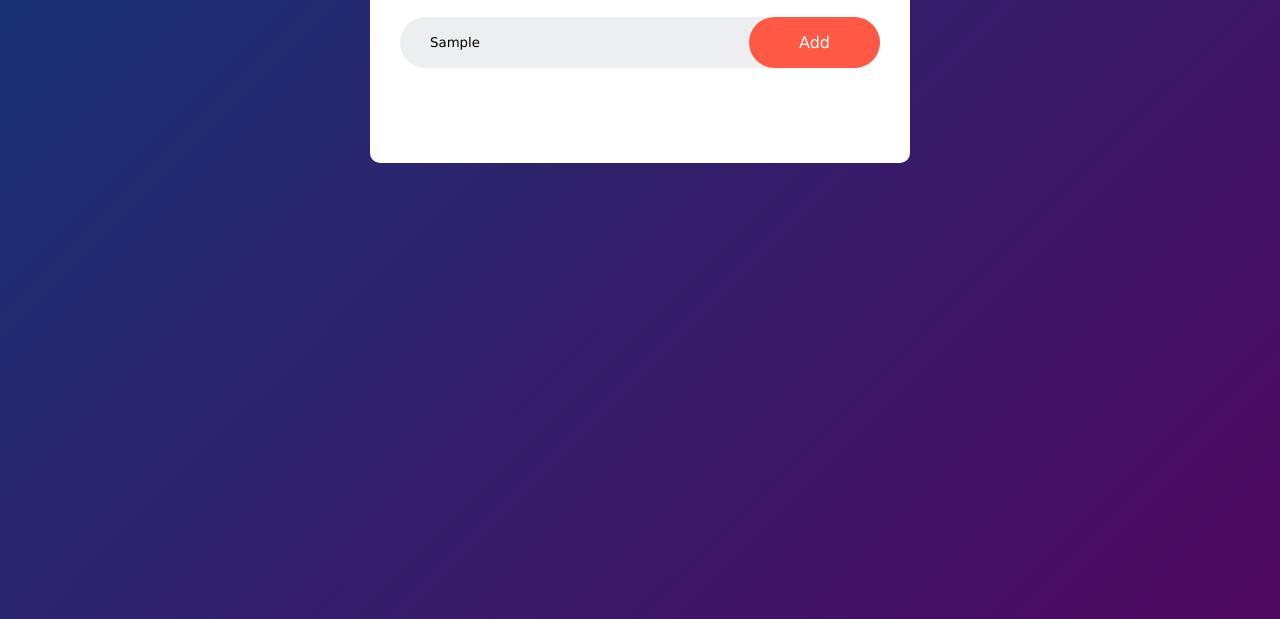
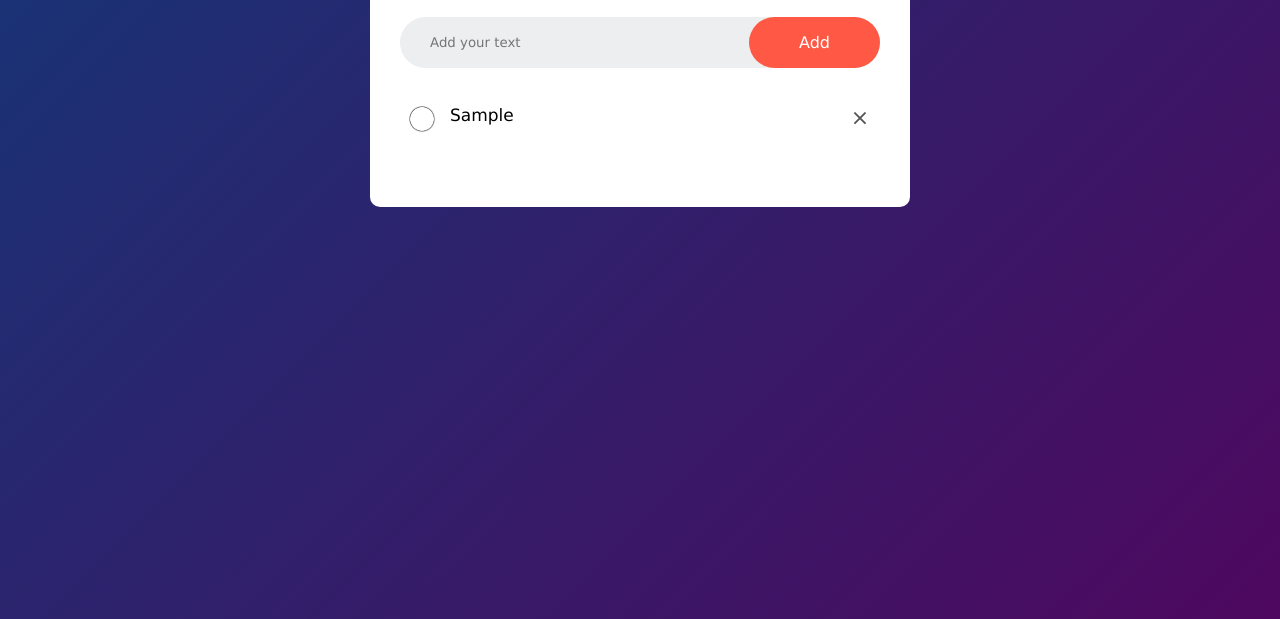
Before and after one commit to hannasabrynna/to-do-list, a plain HTML site: page index.html in a window 1280 px wide. Both pictures are taken after typing "Sample" into the empty fields and a click on the button "Add". Shown: the part 181-800 px from the top of the page. Drawn offline with Linux system fonts and the light colour scheme.

Commit message:
funções concluidas

```diff
--- a/index.html
+++ b/index.html
@@ -13,14 +13,11 @@
 
             <div class="row">
                 <input type="text" id="input-box" placeholder="Add your text">
-                <button>Add</button>
+                <button onclick="addTask()">Add</button>
             </div>
-            <ul id="list-container">
-                <!-- <li class="checked">Task 1</li>
-                <li>Task 2</li>
-                <li>Task 3</li> -->
-            </ul>
+            <ul id="list-container"></ul>
         </div>
     </div>
+    <script src="script.js"></script>
 </body>
 </html>
--- a/script.js
+++ b/script.js
@@ -0,0 +1,40 @@
+const inputBox =document.getElementById("input-box");
+const listContainer =document.getElementById("list-container");
+console.log("aqui")
+
+function addTask(){
+    if(inputBox.value === ''){
+        alert("You must write something");
+    }else{
+        let li = document.createElement("li");
+        li.innerHTML = inputBox.value;
+        listContainer.appendChild(li);
+        let span = document.createElement("span");
+        span.innerHTML = "\u00d7";  //Adiciona um "X"
+        li.appendChild(span);
+    }
+    inputBox.value = "";
+    saveData();
+}
+
+// Marcar como feito e deletar
+listContainer.addEventListener("click", function(e){
+    if(e.target.tagName === "LI"){  //Se clicar no li
+        e.target.classList.toggle("checked"); //O elemento sera marcado com checked
+        saveData();
+    }else if(e.target.tagName === "SPAN"){  //Se clicar no span (que é o "X")
+        e.target.parentElement.remove(); //Apaga elemento
+        saveData();
+    }
+}, false);
+
+// Salva do navegador
+function saveData(){
+    localStorage.setItem("data", listContainer.innerHTML);
+}
+
+// Mostra as Tasks quando fecharmos e abrirmos o navegador
+function showTask(){
+    listContainer.innerHTML = localStorage.getItem("data");
+}
+showTask();
--- a/style.css
+++ b/style.css
@@ -93,3 +93,19 @@ ul li.checked{
 ul li.checked::before{
     background-image: url(img/checked.png);
 }
+
+ul li span{
+    position: absolute;
+    right: 0;
+    top: 5px;
+    width: 40px;
+    height: 40px;
+    font-size: 22px;
+    color: #555;
+    line-height: 40px;
+    text-align: center;
+    border-radius: 50%;
+}
+ul li span:hover{
+   background: #edeef0;
+}
```
